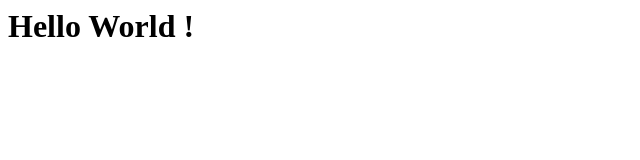
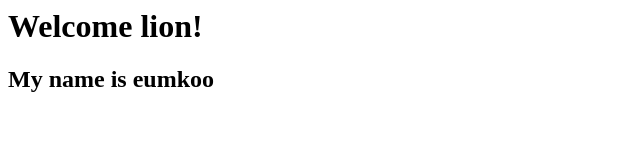
Before and after one commit to lynn0506/html-css-javascript, a plain HTML site: page index.html in a window 1280 px wide. Shown: the whole page, without its empty margins (0-640 px from the left). Drawn offline with Linux system fonts and the light colour scheme.

Commit message:
Update index.html

```diff
--- a/index.html
+++ b/index.html
@@ -1 +1,2 @@
-<h1> Hello World ! <h1>
+<h1> Welcome lion! </h1>
+<h2> My name is eumkoo </h2>
```
